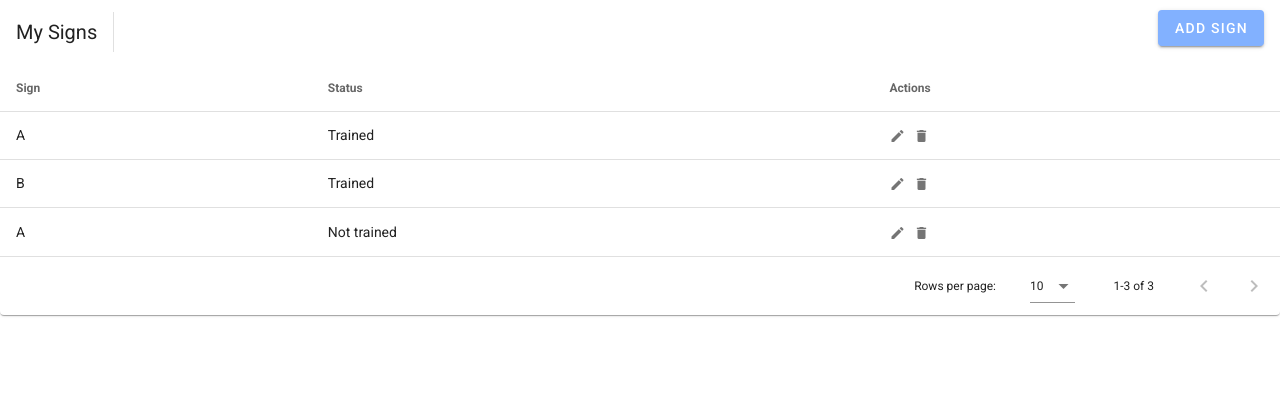
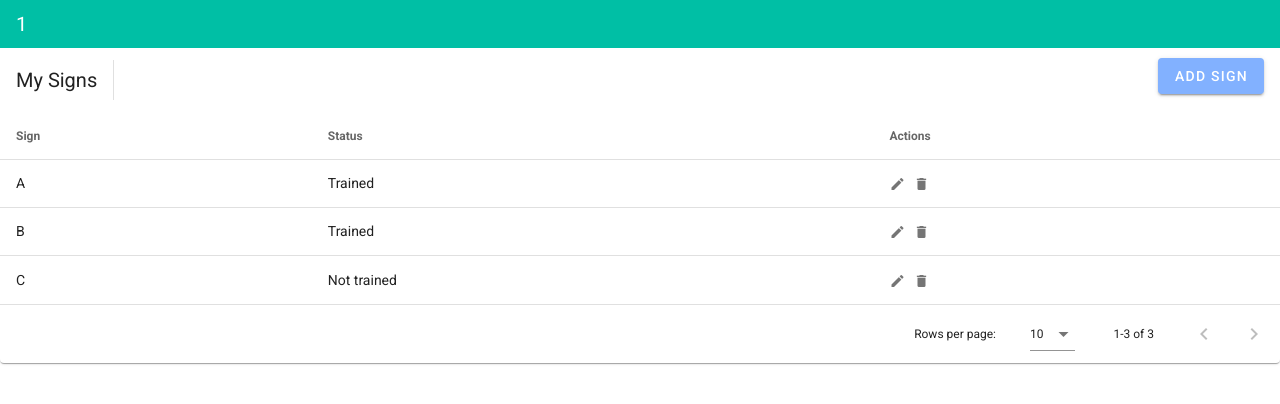
Before and after one commit to jhkritz/sign-language-api, a Vue app in the folder frontend/: page /library/1 in a window 1280 px wide. Shown: the top 404 px of the page. Built offline with nearby package versions, Linux system fonts and the light colour scheme; what vue-auth would draw is missing.

Commit message:
Toolbar added to library page

```diff
--- a/frontend/src/views/library.vue
+++ b/frontend/src/views/library.vue
@@ -1,4 +1,8 @@
 <template>
+<div>
+ <v-app-bar color="teal accent-4" dense dark>
+	<v-toolbar-title>{{ $route.params.id }}</v-toolbar-title>
+ </v-app-bar>
   <v-data-table :headers="headers" :items="desserts" class="elevation-1">
     <template v-slot:top>
       <v-toolbar flat>
@@ -17,7 +21,7 @@
         <v-dialog v-model="dialogDelete" max-width="500px">
           <v-card>
             <v-card-title class="text-h5"
-              >Are you sure you want to delete this item?</v-card-title
+              >Are you sure you want to delete this sign?</v-card-title
             >
             <v-card-actions>
               <v-spacer></v-spacer>
@@ -41,6 +45,7 @@
       <v-btn color="primary" @click="initialize"> Reset </v-btn>
     </template>
   </v-data-table>
+</div>
 </template>
 
 <script>
@@ -62,17 +67,11 @@ export default {
     editedIndex: -1,
     editedItem: {
       name: "",
-      calories: 0,
-      fat: 0,
-      carbs: 0,
-      protein: 0,
+      status: "",
     },
     defaultItem: {
       name: "",
-      calories: 0,
-      fat: 0,
-      carbs: 0,
-      protein: 0,
+      status: "",
     },
   }),
 
@@ -100,7 +99,7 @@ export default {
       this.$router.push(`/addsign?library_id=${this.$route.params.id}`);
     },
     initialize() {
-      this.desserts = [{name: "A",status: "Trained",},{name: "B",status: "Trained",},{name: "A",status: "Not trained",},];
+      this.desserts = [{name: "A",status: "Trained",},{name: "B",status: "Trained",},{name: "C",status: "Not trained",},];
     },
 
     editItem(item) {
```
